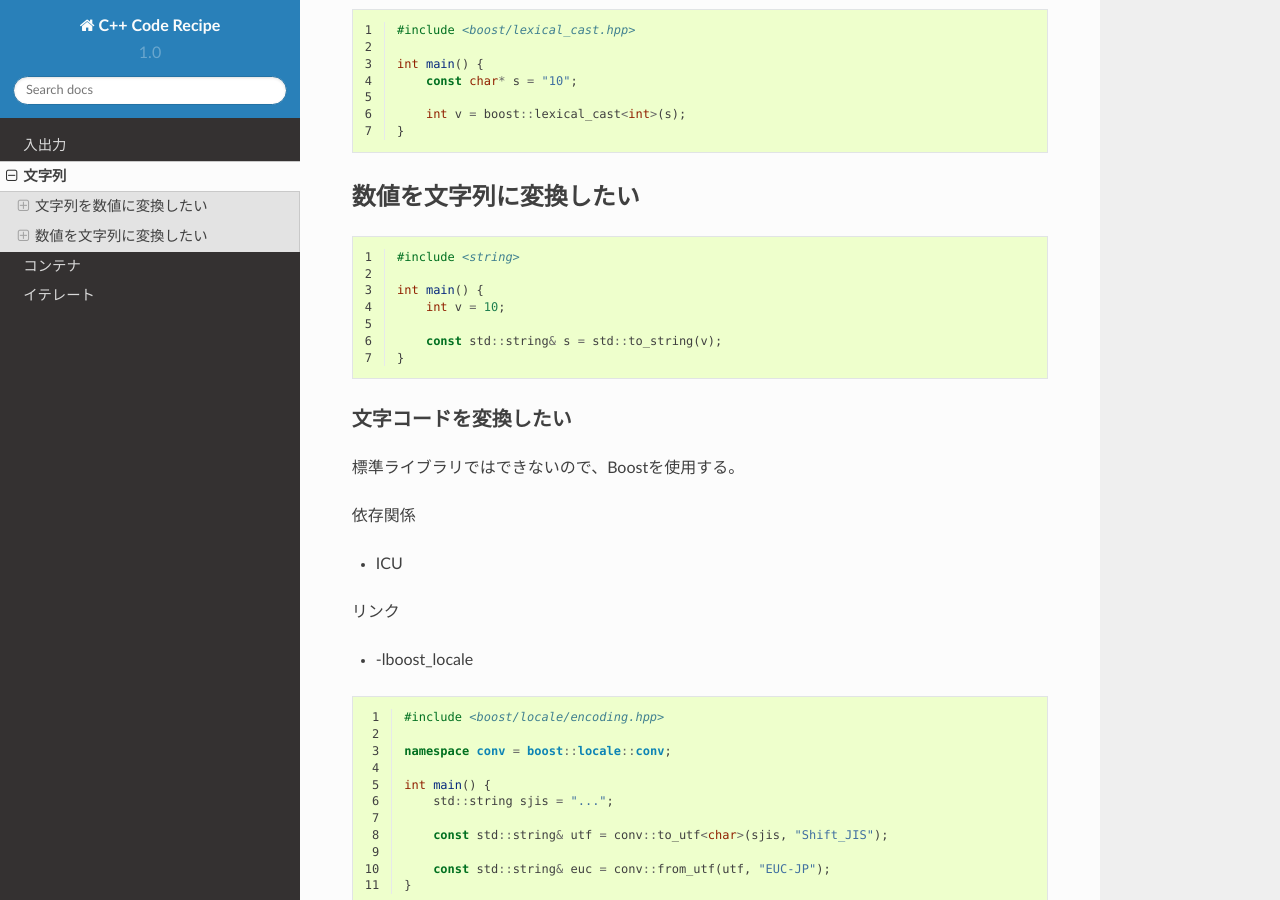
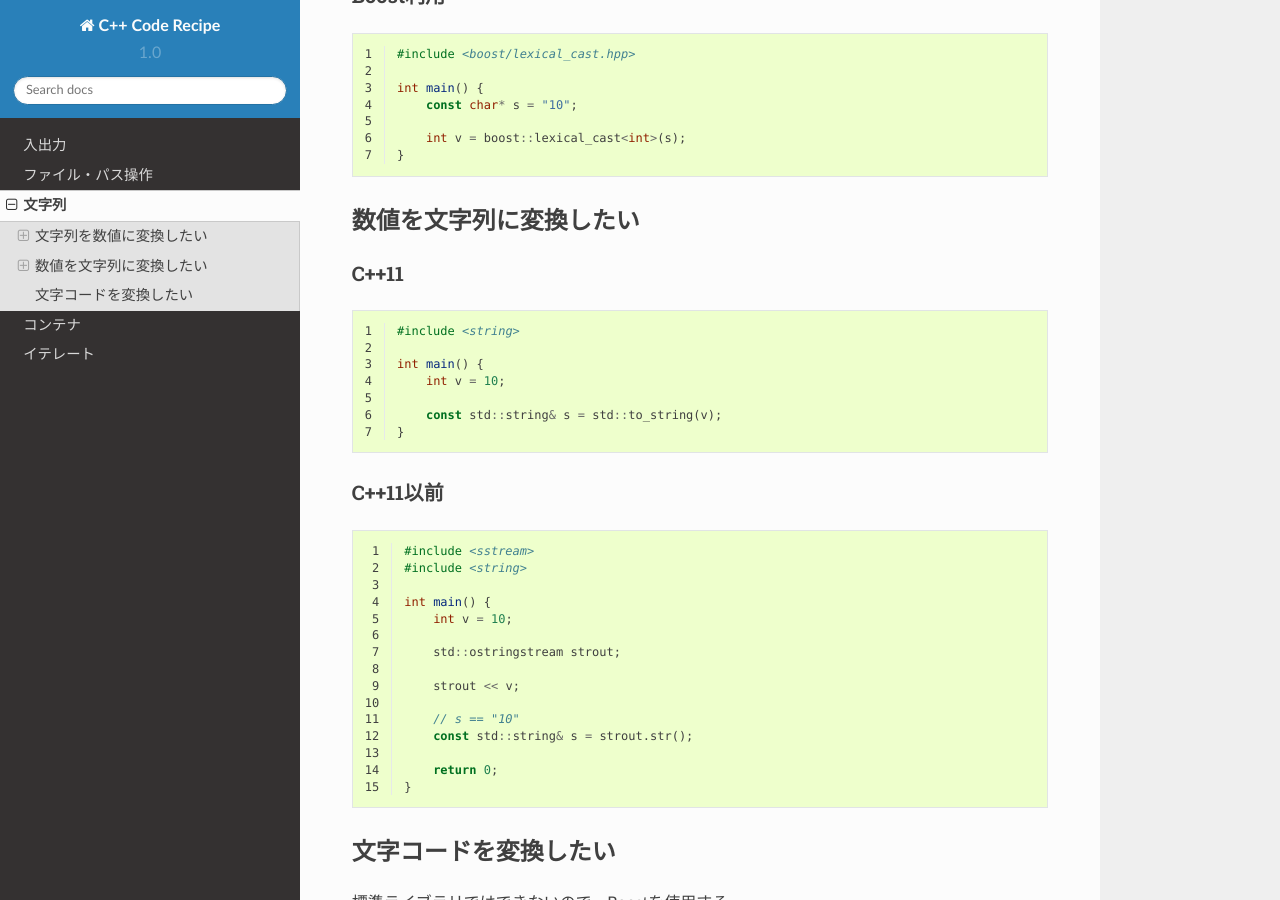
Before and after one commit to KenichiroIDA/CppCodeRecipe, a Sphinx documentation site: the page built from source/string.rst, in a window 1280 px wide and 900 px high, scrolled down 640 px. Built offline with Sphinx 7.4.7 and the Read the Docs theme 2.0.0, drawn with Linux system fonts in a browser that asks for light colours.

Commit message:
add file.rst modify comments

```diff
--- /dev/null
+++ b/source/file.rst
@@ -0,0 +1,40 @@
+ファイル・パス操作
+******************
+
+.. contents::
+    :depth: 2
+
+ファイルが存在するかどうかを調べたい
+====================================
+
+標準ライブラリではできないのでBoostを使用する。
+
+.. code-block:: cpp
+    :linenos:
+
+    #include <boost/filesystem.hpp>
+
+    int main() {
+        if (boost::filesystem::exists("file.txt")) {
+            // file.txtが存在する
+        }
+
+        return 0;
+    }
+
+ファイル名から拡張子を取り出したい
+==================================
+
+.. code-block:: cpp
+    :linenos:
+
+    #include <string>
+
+    int main() {
+        std::string filename = "file.txt";
+
+        // ext == ".txt"
+        const std::string& ext = filename.substr(filename.rfind("."));
+
+        return 0;
+    }
--- a/source/index.rst
+++ b/source/index.rst
@@ -7,6 +7,7 @@ C++コードレシピ
     :maxdepth: 2
 
     io
+    file
     string
     container
     iteration
--- a/source/io.rst
+++ b/source/io.rst
@@ -57,7 +57,7 @@
 ファイルからデータを1つずつ読み込みたい
 =======================================
 
-1つずつというのはスペースで区切られたテキストそれぞれを指します。
+1つずつというのはスペースで区切られたテキストそれぞれを指す。
 
 .. code-block:: cpp
     :linenos:
--- a/source/string.rst
+++ b/source/string.rst
@@ -39,6 +39,9 @@ Boost利用
 数値を文字列に変換したい
 ========================
 
+C++11
+-----
+
 .. code-block:: cpp
     :linenos:
 
@@ -50,8 +53,30 @@ Boost利用
         const std::string& s = std::to_string(v);
     }
 
+C++11以前
+---------
+
+.. code-block:: cpp
+    :linenos:
+
+    #include <sstream>
+    #include <string>
+
+    int main() {
+        int v = 10;
+
+        std::ostringstream strout;
+
+        strout << v;
+
+        // s == "10"
+        const std::string& s = strout.str();
+
+        return 0;
+    }
+
 文字コードを変換したい
-----------------------
+======================
 
 標準ライブラリではできないので、Boostを使用する。
 
```
